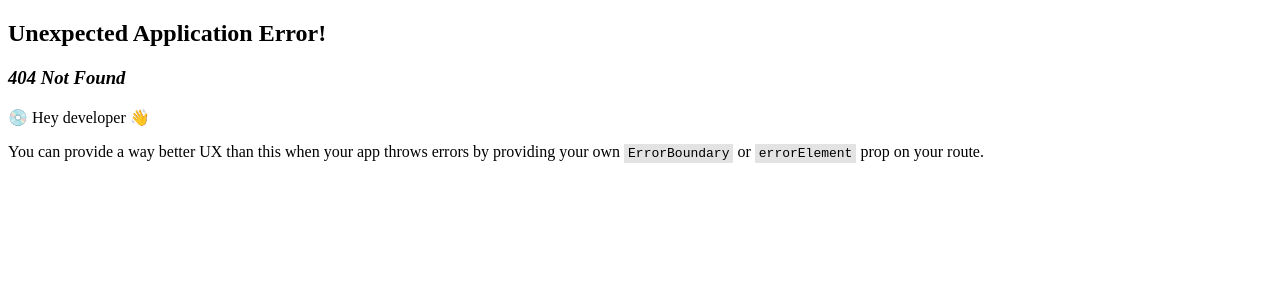
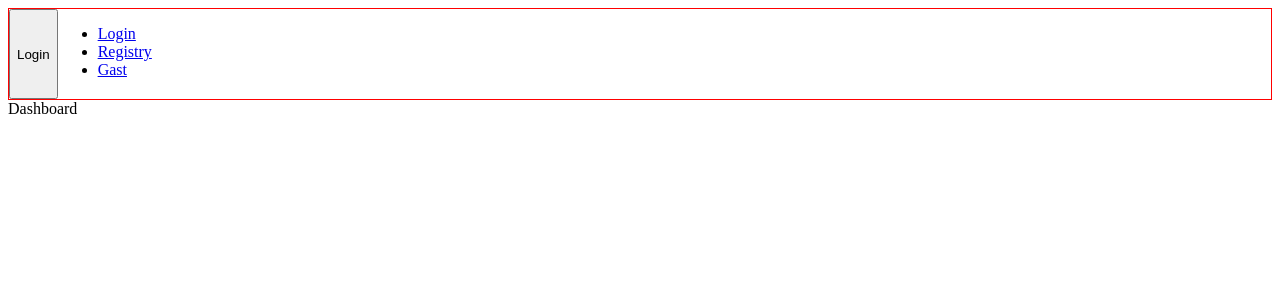
Before and after one commit to MKuART/stufIt-Collectiv, a React (Vite) app in the folder frontend/: page /dashboard in a window 1280 px wide. Before the commit this address had no page. Shown: the top 300 px of the page. Built offline with nearby package versions, Linux system fonts and the light colour scheme.

Commit message:
startscreen to login or you logged in, react router dom

```diff
--- /dev/null
+++ b/frontend/src/components/dashboard/Dashboard.jsx
@@ -0,0 +1,9 @@
+import React from 'react'
+
+function Dashboard() {
+  return (
+    <div>Dashboard</div>
+  )
+}
+
+export default Dashboard
--- /dev/null
+++ b/frontend/src/components/gast/Gast.jsx
@@ -0,0 +1,9 @@
+import React from 'react'
+
+function Gast() {
+  return (
+    <div>Gast</div>
+  )
+}
+
+export default Gast
--- a/frontend/src/components/login/Login.jsx
+++ b/frontend/src/components/login/Login.jsx
@@ -2,7 +2,9 @@ import React from 'react'
 
 function Login() {
   return (
-    <div>Login</div>
+    <div>Login
+
+    </div>
   )
 }
 
--- a/frontend/src/components/nabar/Navbar.jsx
+++ b/frontend/src/components/nabar/Navbar.jsx
@@ -1,29 +1,59 @@
-import { useState } from 'react'
-import { NavLink, Outlet } from 'react-router-dom'
+import { useState } from 'react';
+import { NavLink, Outlet, useNavigate, Routes, Route } from 'react-router-dom';
 import Join from '../join/Join.jsx';
+import Login from '../login/Login.jsx';
+import Dashboard from '../dashboard/Dashboard.jsx';
+import Registry from '../registry/Registry.jsx';
+import Gast from '../gast/Gast.jsx';
 
 function Navbar() {
-    const [ login, setLogin ] = useState(false)
-    const toggleLogin = () => {
-        setLogin(prevLogin => !prevLogin);
+    const [userId, setUserId] = useState(null);
+    const navigate = useNavigate();
+
+    const handleLogin = () => {
+        const defaultUserId = '123';
+        setUserId(defaultUserId);
+        navigate('/dashboard');
+    };
+
+    const handleLogout = () => {
+        setUserId(null);
     };
 
     return (
         <>
-            <nav style={{ border: '1px solid red', height: '90px' }}>
-            <button onClick={toggleLogin}>
-                {login ? 'Logout' : 'Login'}
-            </button>
+            <nav style={{ border: '1px solid red', height: '90px', display:'flex' }}>
+                <button onClick={userId ? handleLogout : handleLogin}>
+                    {userId ? 'Logout' : 'Login'}
+                </button>
                 <ul>
-                    <li>
-                        <NavLink to='/login'>Anmeldung</NavLink>
-                    </li>
+                    {!userId && (
+                        <li>
+                            <NavLink to='/login'>Login</NavLink>
+                        </li>
+                    )}
+                    {!userId && (
+                        <li>
+                            <NavLink to='/registry'>Registry</NavLink>
+                        </li>
+                    )}
+                    {!userId && (
+                        <li>
+                            <NavLink to='/gast'>Gast</NavLink>
+                        </li>
+                    )}
                 </ul>
             </nav>
-            {login ? null : <Join />}
-            <Outlet />
+            <Routes>
+                {/* Definiere Routen für Anmeldung, Dashboard und Fallback */}
+                <Route path="/login" element={<Login onLogin={handleLogin} />} />
+                <Route path="/registry" element={<Registry onLogin={handleLogin} />} />
+                <Route path="/gast" element={<Gast onLogin={handleLogin} />} />
+                <Route path="/dashboard" element={<Dashboard />} />
+                <Route path="/" element={<Join />} />
+            </Routes>
         </>
     );
 }
 
-export default Navbar
+export default Navbar;
--- /dev/null
+++ b/frontend/src/components/registry/Registry.jsx
@@ -0,0 +1,9 @@
+import React from 'react'
+
+function Registry() {
+  return (
+    <div>Registry</div>
+  )
+}
+
+export default Registry
```
Also changed, not shown: frontend/src/routes/router.jsx (+15 -0 lines).
